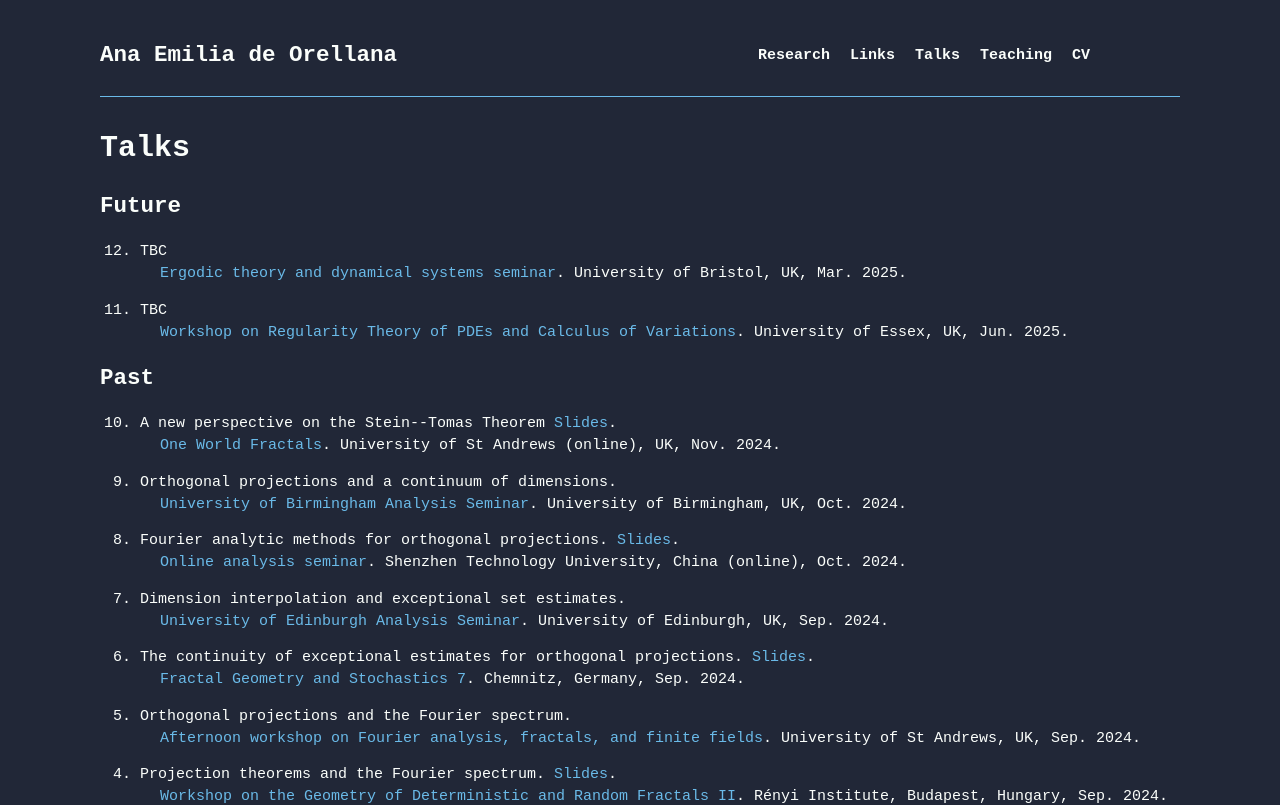
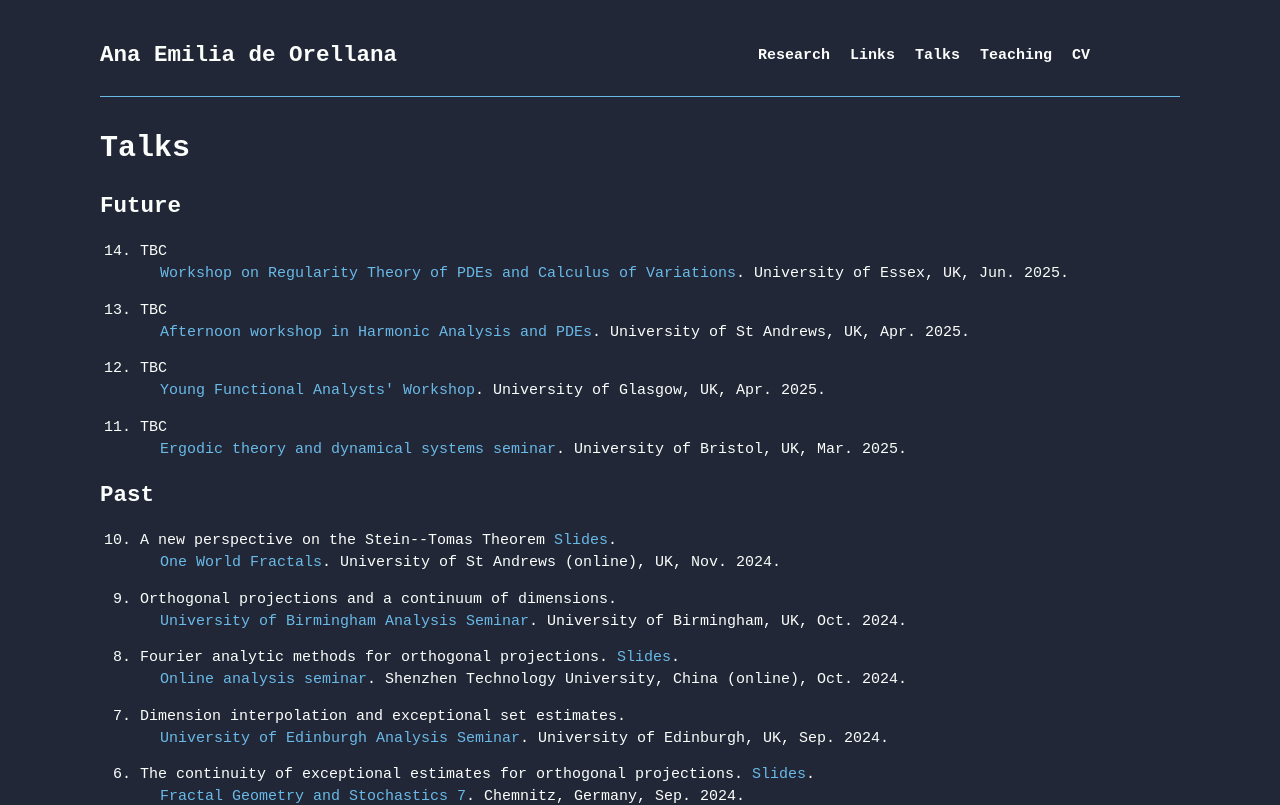
Before and after one commit to AnadeOre/anadeore.github.io, a Next.js app: page /talks in a window 1280 px wide. Shown: the top 805 px of the page. Built offline with nearby package versions, Linux system fonts and the light colour scheme.

Commit message:
update talks

```diff
--- a/src/app/talks/page.jsx
+++ b/src/app/talks/page.jsx
@@ -8,21 +8,35 @@ const Teaching = () => {
       <Header />
       <h1>Talks</h1>
       <h2>Future</h2>
-      <ol start='12' reversed>
+      <ol start='14' reversed>
         {/*  */}
+        <Talk
+          title='TBC'
+          event='Workshop on Regularity Theory of PDEs and Calculus of Variations'
+          where='University of Essex, UK'
+          link='/'
+          when='Jun. 2025'
+        />
+        <Talk
+          title='TBC'
+          event='Afternoon workshop in Harmonic Analysis and PDEs'
+          where='University of St Andrews, UK'
+          link='https://anadeore.github.io/HAPDE'
+          when='Apr. 2025'
+        />
+        <Talk
+          title='TBC'
+          event="Young Functional Analysts' Workshop"
+          where='University of Glasgow, UK'
+          link='https://sites.google.com/view/yfaw2025/home'
+          when='Apr. 2025'
+        />
         <Talk
           title='TBC'
           event='Ergodic theory and dynamical systems seminar'
           where='University of Bristol, UK'
           link='https://www.bristolmathsresearch.org/events/ergodic-theory-and-dynamical-systems/'
           when='Mar. 2025'
-        />
-        <Talk
-          title='TBC'
-          event='Workshop on Regularity Theory of PDEs and Calculus of Variations'
-          where='University of Essex, UK'
-          link='/'
-          when='Jun. 2025'
         />
       </ol>
       <h2>Past</h2>
```
